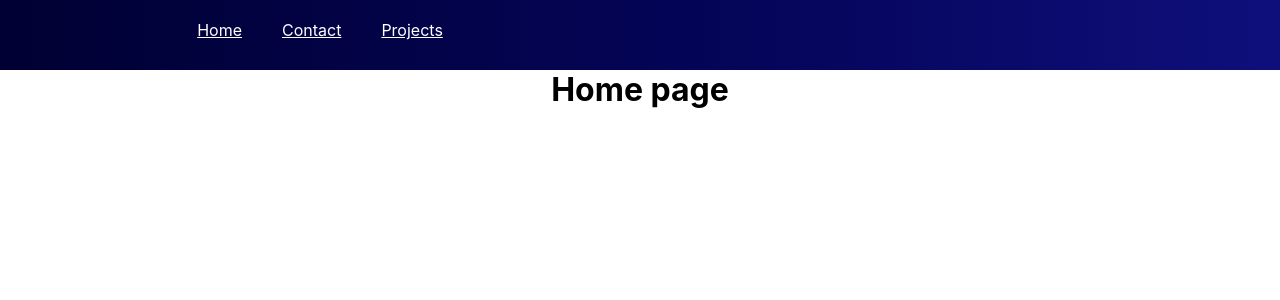
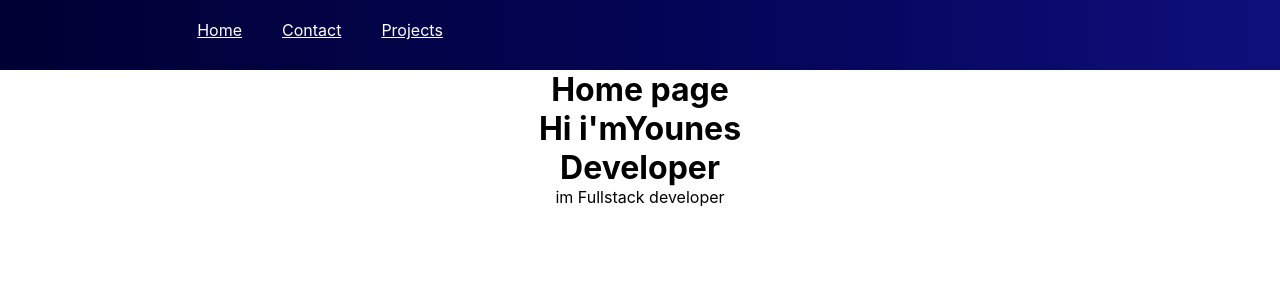
Before and after one commit to Younes-sh/portfolioReact, a React (Create React App) app in the folder app/: page / in a window 1280 px wide. Shown: the top 300 px of the page. Built offline with nearby package versions, Linux system fonts and the light colour scheme.

Commit message:
add Header component in Home page

```diff
--- a/app/src/Pages/Home/home.jsx
+++ b/app/src/Pages/Home/home.jsx
@@ -1,7 +1,12 @@
+import Header from '../../Components/Header/Header'
 const Home = () => {
+    let infoPersonal = [
+        {name:'Younes' , job:'Developer',description:'im Fullstack developer'},
+    ]
     return (
         <>
             <h1>Home page</h1>
+            <Header name={infoPersonal[0].name} job={infoPersonal[0].job}  description={infoPersonal[0].description} />
             {/*  */}
 
             {/*  */}
```
